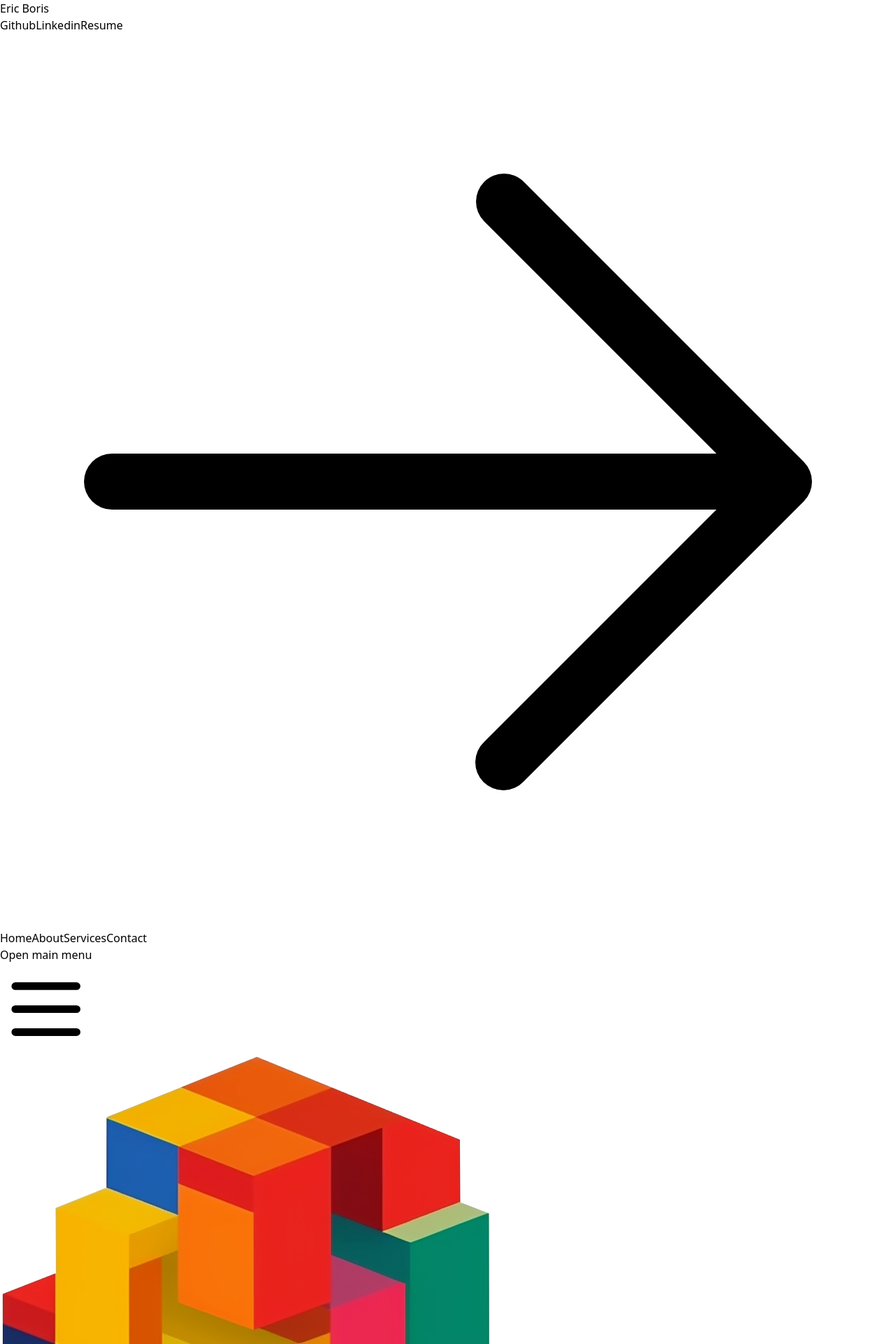
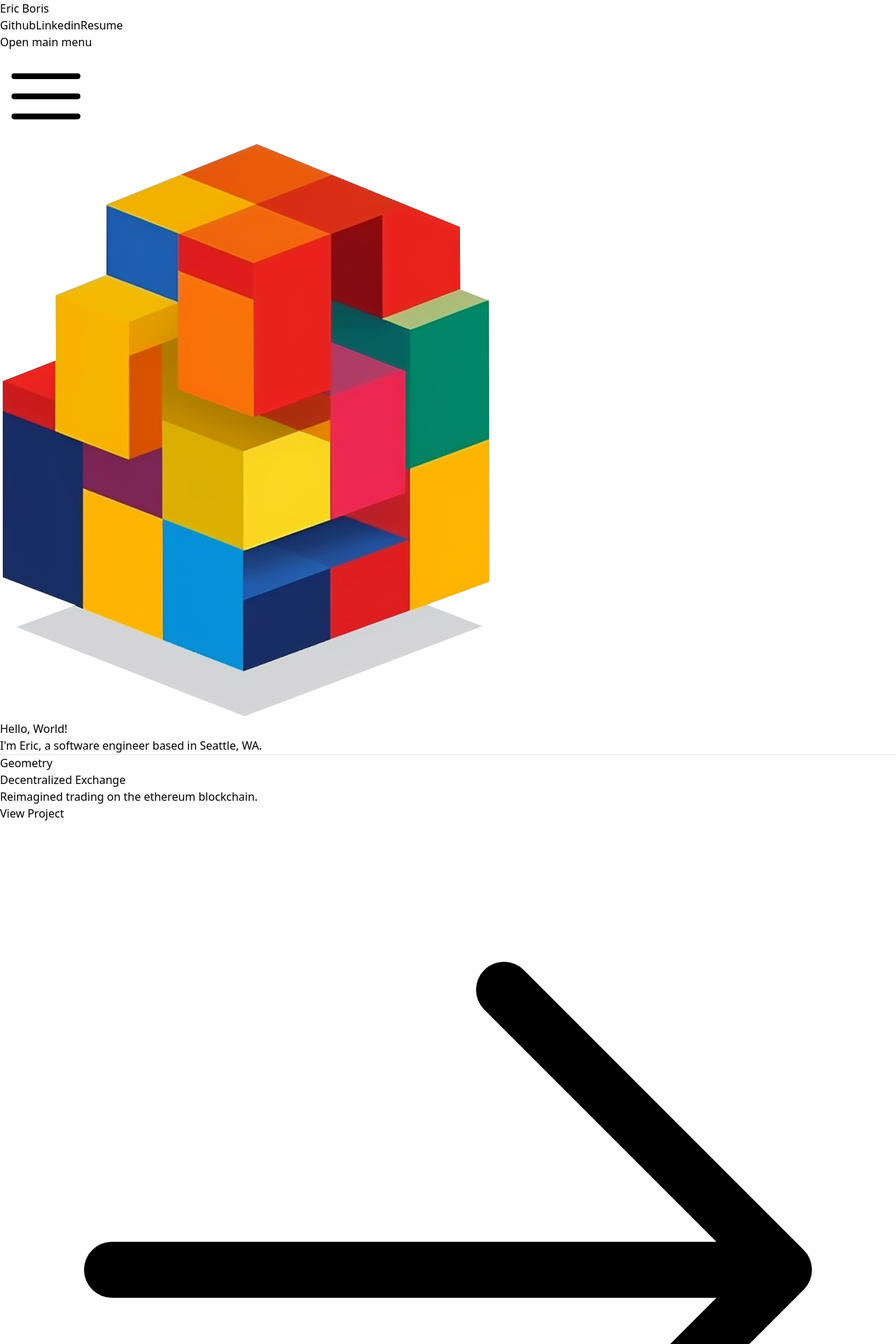
Before and after one commit to ericboris/my-portfolio, a React (Create React App) app in the folder frontend/: page / in a window 1280 px wide. Shown: the top 1920 px of the page at 70% size. Built offline with nearby package versions, Linux system fonts and the light colour scheme.

Commit message:
Update header to use 3bars icon and show/hide menu

```diff
--- a/frontend/src/App.js
+++ b/frontend/src/App.js
@@ -4,7 +4,6 @@ import AboutMe from "./components/AboutMe";
 import Projects from "./components/Projects";
 import Educations from "./components/Educations";
 import Footer from "./components/Footer";
-import Test from "./components/Test";
 
 function App() {
     const project = {
@@ -18,7 +17,6 @@ function App() {
     return (
         <main>
             <Header />
-            <Test />
 
             <AboutMe />
 
--- a/frontend/src/components/Header.js
+++ b/frontend/src/components/Header.js
@@ -1,4 +1,5 @@
-import React from 'react';
+import React, { useState } from 'react';
+import { Bars3Icon, XMarkIcon } from '@heroicons/react/24/solid';
 
 const Header = () => {
     const links = [
@@ -16,9 +17,18 @@ const Header = () => {
         },
     ];
 
+    const [isMenuOpen, setIsMenuOpen] = useState(false);
+
+    const toggleMenu = () => {
+        setIsMenuOpen(!isMenuOpen);
+    };
+
     return (
-        <div className="sticky flex items-center bg-white top-0 justify-between mx-4 border">
-            <h1>
+        <nav className="bg-white">
+            <div className="max-w-7xl mx-auto px-4 sm:px-6 lg:px-8">
+                <div className="flex items-center justify-between h-16">
+                    <div className="flex items-center">
+                        <div className="flex-shrink-0">
                             <a
                                 href="http://localhost:3000/"
                                 className="text-2xl hover:text-sky-600 font-bold border"
@@ -27,21 +37,54 @@ const Header = () => {
                             >
                                 Eric Boris
                             </a>
-            </h1>
-
-            <div className="flex gap-2 border">
+                        </div>
+                    </div>
+                    <div className="hidden md:block">
+                        <div className="ml-10 flex items-baseline space-x-4">
                             {links.map(({ title, link }) => (
-                    <a key={title}
-                        className="hover:text-sky-600 font-bold text-sm border"
+                                <a
                                     href={link}
-                        target="_blank"
-                        rel="noopener noreferrer"
+                                    key={title}
+                                    className="text-black hover:text-sky-600 px-3 py-2 rounded-md text-sm font-medium"
                                 >
                                     {title}
                                 </a>
                             ))}
                         </div>
                     </div>
+                    <div className="-mr-2 flex md:hidden">
+                        <button
+                            onClick={toggleMenu}
+                            className="inline-flex items-center justify-center p-2 rounded-md text-black hover:text-sky-600 hover:ring-1 hover:ring-offset-2 hover:ring-offset-gray-200 hover:ring-white"
+                            aria-expanded={isMenuOpen}
+                        >
+                            <span className="sr-only">Open main menu</span>
+                            {!isMenuOpen ? (
+                                <Bars3Icon className="w-6 h-6 text-black" />
+                            ) : (
+                                <XMarkIcon className="w-6 h-6 text-black" />
+                            )}
+                        </button>
+                    </div>
+                </div>
+            </div>
+
+            {isMenuOpen && (
+                <div className="md:hidden">
+                    <div className="px-2 pt-2 pb-3 space-y-1 sm:px-3">
+                        {links.map(({ title, link }) => (
+                            <a
+                                href={link}
+                                key={title}
+                                className="text-black hover:bg-gray-50 hover:text-sky-600 block px-3 py-2 rounded-md text-base font-medium"
+                            >
+                                {title}
+                            </a>
+                        ))}
+                    </div>
+                </div>
+            )}
+        </nav>
     );
 };
 
--- a/frontend/src/components/Test.js
+++ /dev/null
@@ -1,127 +0,0 @@
-import React from 'react';
-import { ArrowRightIcon } from '@heroicons/react/24/solid';
-
-const App = () => {
-  let isMenuOpen = false;
-
-  const toggleMenu = () => {
-    isMenuOpen = !isMenuOpen;
-  };
-
-  return (
-    <nav className="bg-gray-800">
-      <div className="max-w-7xl mx-auto px-4 sm:px-6 lg:px-8">
-        <div className="flex items-center justify-between h-16">
-          <div className="flex items-center">
-            <div className="flex-shrink-0">
-              <ArrowRightIcon className="w-4 h-4 text-orange-500" />
-            </div>
-          </div>
-          <div className="hidden md:block">
-            <div className="ml-10 flex items-baseline space-x-4">
-              <a
-                href="#"
-                className="text-gray-300 hover:bg-gray-700 hover:text-white px-3 py-2 rounded-md text-sm font-medium"
-              >
-                Home
-              </a>
-              <a
-                href="#"
-                className="text-gray-300 hover:bg-gray-700 hover:text-white px-3 py-2 rounded-md text-sm font-medium"
-              >
-                About
-              </a>
-              <a
-                href="#"
-                className="text-gray-300 hover:bg-gray-700 hover:text-white px-3 py-2 rounded-md text-sm font-medium"
-              >
-                Services
-              </a>
-              <a
-                href="#"
-                className="text-gray-300 hover:bg-gray-700 hover:text-white px-3 py-2 rounded-md text-sm font-medium"
-              >
-                Contact
-              </a>
-            </div>
-          </div>
-          <div className="-mr-2 flex md:hidden">
-            <button
-              onClick={toggleMenu}
-              className="inline-flex items-center justify-center p-2 rounded-md text-gray-400 hover:text-white hover:bg-gray-700 focus:outline-none focus:ring-2 focus:ring-offset-2 focus:ring-offset-gray-800 focus:ring-white"
-              aria-expanded={isMenuOpen}
-            >
-              <span className="sr-only">Open main menu</span>
-              {!isMenuOpen ? (
-                <svg
-                  className="block h-6 w-6"
-                  xmlns="http://www.w3.org/2000/svg"
-                  fill="none"
-                  viewBox="0 0 24 24"
-                  stroke="currentColor"
-                  aria-hidden="true"
-                >
-                  <path
-                    strokeLinecap="round"
-                    strokeLinejoin="round"
-                    strokeWidth={2}
-                    d="M4 6h16M4 12h16M4 18h16"
-                  />
-                </svg>
-              ) : (
-                <svg
-                  className="block h-6 w-6"
-                  xmlns="http://www.w3.org/2000/svg"
-                  fill="none"
-                  viewBox="0 0 24 24"
-                  stroke="currentColor"
-                  aria-hidden="true"
-                >
-                  <path
-                    strokeLinecap="round"
-                    strokeLinejoin="round"
-                    strokeWidth={2}
-                    d="M6 18L18 6M6 6l12 12"
-                  />
-                </svg>
-              )}
-            </button>
-          </div>
-        </div>
-      </div>
-
-      {isMenuOpen && (
-        <div className="md:hidden">
-          <div className="px-2 pt-2 pb-3 space-y-1 sm:px-3">
-            <a
-              href="#"
-              className="text-gray-300 hover:bg-gray-700 hover:text-white block px-3 py-2 rounded-md text-base font-medium"
-            >
-              Home
-            </a>
-            <a
-              href="#"
-              className="text-gray-300 hover:bg-gray-700 hover:text-white block px-3 py-2 rounded-md text-base font-medium"
-            >
-              About
-            </a>
-            <a
-              href="#"
-              className="text-gray-300 hover:bg-gray-700 hover:text-white block px-3 py-2 rounded-md text-base font-medium"
-            >
-              Services
-            </a>
-            <a
-              href="#"
-              className="text-gray-300 hover:bg-gray-700 hover:text-white block px-3 py-2 rounded-md text-base font-medium"
-            >
-              Contact
-            </a>
-          </div>
-        </div>
-      )}
-    </nav>
-  );
-};
-
-export default App;
```
Lines whose indentation alone changed are shown as unchanged.
